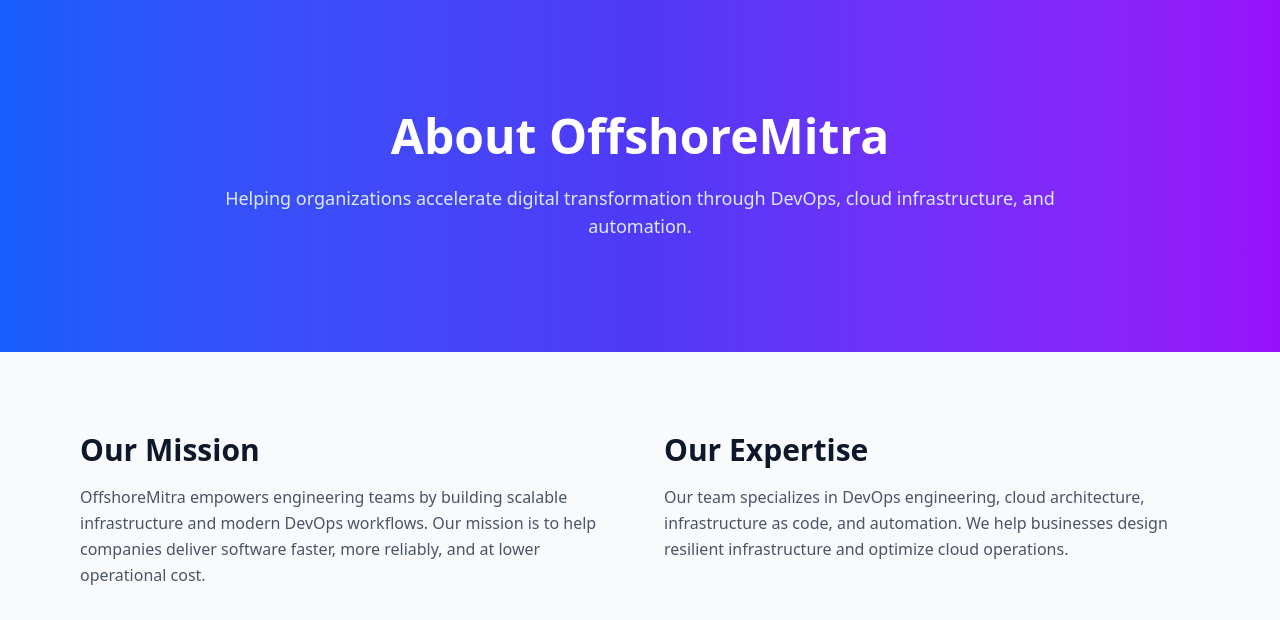
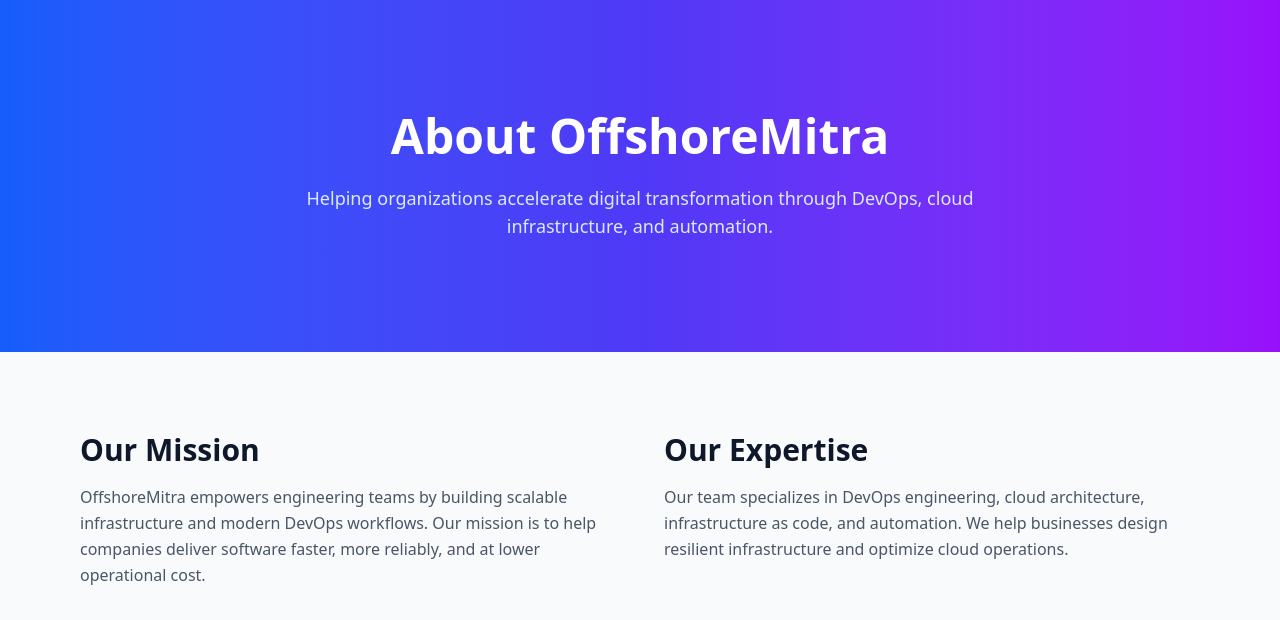
Before and after one commit to Amogh902/Company-s_Website, a Next.js app in the folder apps/: page /about in a window 1280 px wide. Shown: the top 620 px of the page. Built offline with nearby package versions, Linux system fonts and the light colour scheme.

Commit message:
Step 47 pagehero updated

```diff
--- a/apps/components/PageHero.js
+++ b/apps/components/PageHero.js
@@ -1,17 +1,35 @@
+"use client";
+
+import { motion } from "framer-motion";
+
 export default function PageHero({ title, description }) {
   return (
-    <section className="py-28 bg-gradient-to-r from-blue-600 via-indigo-600 to-purple-600 text-white text-center">
-      <div className="max-w-4xl mx-auto px-4">
+    <section className="relative overflow-hidden bg-gradient-to-r from-blue-600 via-indigo-600 to-purple-600 py-28 text-white">
 
-        <h1 className="text-5xl font-bold mb-6">
+      {/* Glow Background */}
+      <div className="absolute inset-0 -z-10 flex justify-center">
+
+        <div className="w-[700px] h-[700px] bg-white rounded-full blur-3xl opacity-10"></div>
+
+      </div>
+
+      <motion.div
+        className="max-w-4xl mx-auto text-center px-4"
+        initial={{ opacity: 0, y: 40 }}
+        animate={{ opacity: 1, y: 0 }}
+        transition={{ duration: 0.7 }}
+      >
+
+        <h1 className="text-4xl md:text-5xl font-bold mb-6">
           {title}
         </h1>
 
-        <p className="text-lg text-blue-100">
+        <p className="text-lg text-blue-100 max-w-2xl mx-auto">
           {description}
         </p>
 
-      </div>
+      </motion.div>
+
     </section>
   );
 }
```
Also changed, not shown: 1 other file (tests, documents, lock files or other folders).
